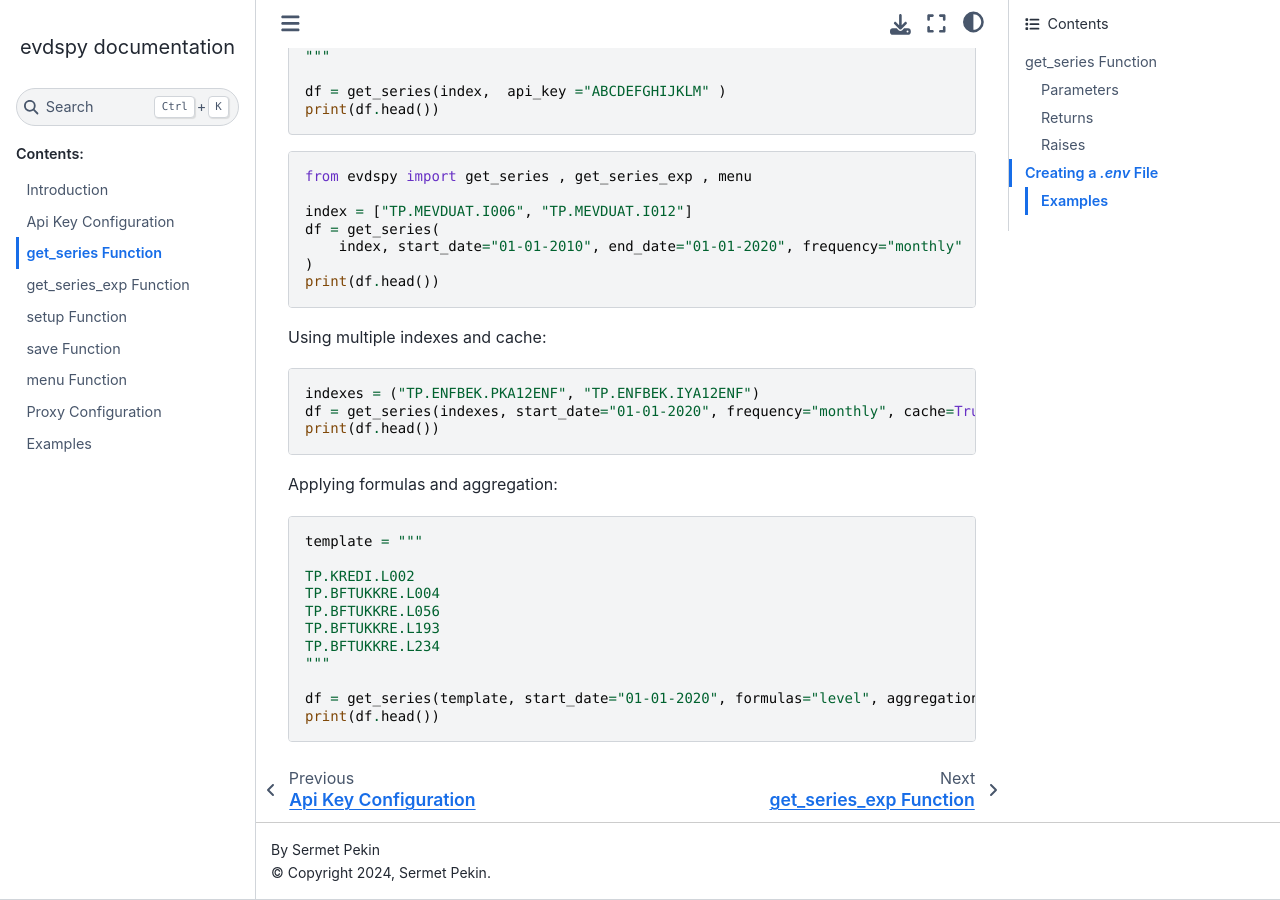
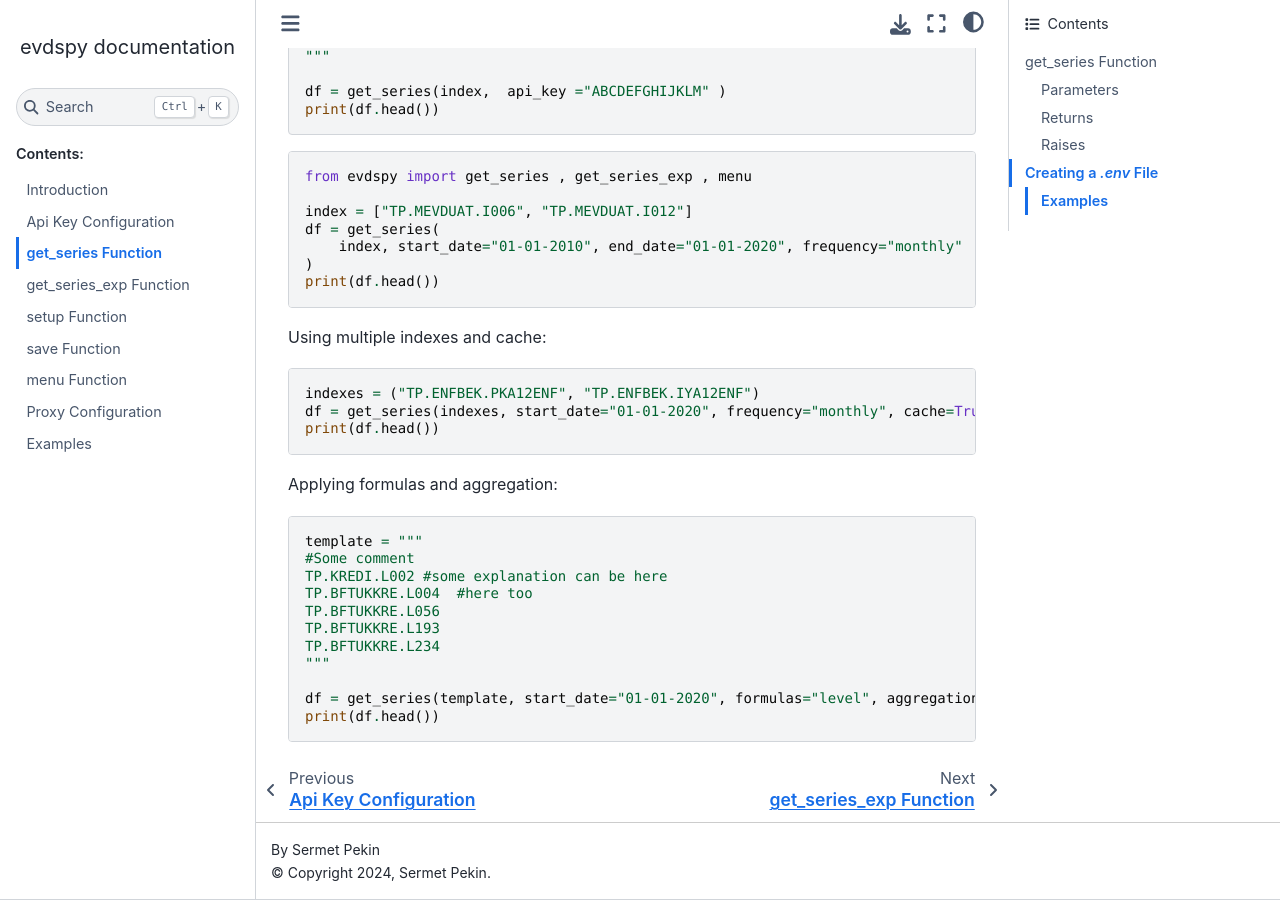
Before and after one commit to SermetPekin/evdspy-repo, a Sphinx documentation site: the page built from docs/source/get_series.rst, in a window 1280 px wide and 900 px high, scrolled down 2959 px. Built offline with Sphinx 7.4.7 and the Sphinx Book theme 1.1.4, drawn with Linux system fonts in a browser that asks for light colours.

Commit message:
Update get_series.rst

```diff
--- a/docs/source/get_series.rst
+++ b/docs/source/get_series.rst
@@ -132,9 +132,9 @@ Applying formulas and aggregation:
 .. code-block:: python
 
     template = """
-
-    TP.KREDI.L002
-    TP.BFTUKKRE.L004
+    #Some comment
+    TP.KREDI.L002 #some explanation can be here
+    TP.BFTUKKRE.L004  #here too
     TP.BFTUKKRE.L056
     TP.BFTUKKRE.L193
     TP.BFTUKKRE.L234
```
